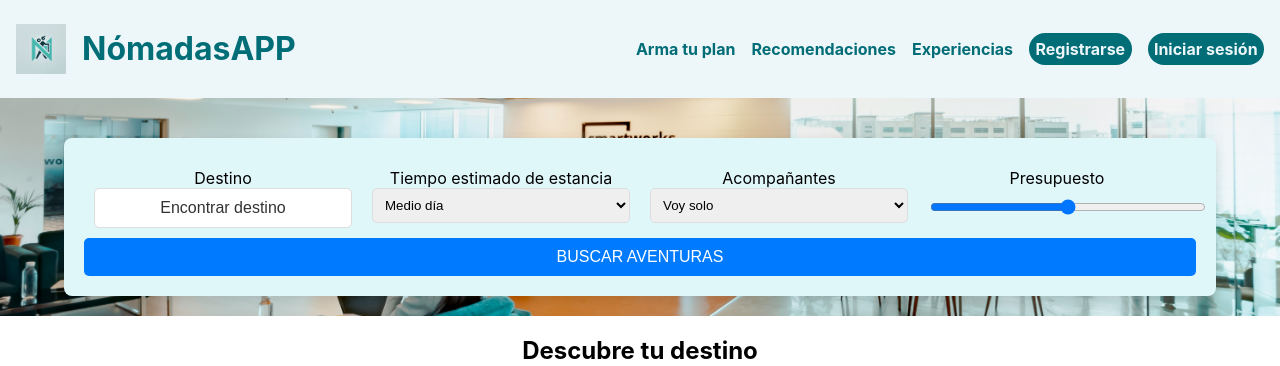
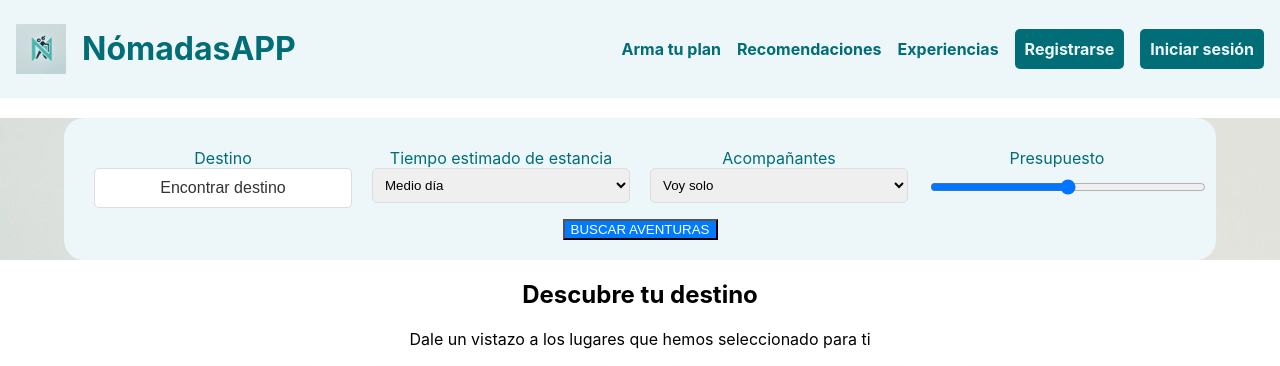
Before and after one commit to benjir03/nomadasAPP, a React (Create React App) app: page /ArmarPlan in a window 1280 px wide. Shown: the top 366 px of the page. Built offline with nearby package versions, Linux system fonts and the light colour scheme.

Commit message:
Armar Plan css

```diff
--- /dev/null
+++ b/src/estilos/styArmarPlan.css
@@ -0,0 +1,104 @@
+@import "./styGeneral.css";
+
+.armarPlan {
+  text-align: center;
+  padding: 0rem 2%;
+  background-color: var(--background-color);
+}
+
+/* Contenedor principal */
+.container {
+  width: 90%;
+  margin: auto;
+  max-width: 1200px;
+}
+
+/* Selector principal */
+.selector-principal {
+  background-color: var(--background-color);
+  color: var(--primary-color);
+  padding: 20px;
+  border-radius: 20px;
+  /* box-shadow: 0px 4px 12px rgba(0, 0, 0, 0.1); */
+  margin-top: 20px;
+}
+
+.selector-row {
+  display: flex;
+  justify-content: space-between;
+  flex-wrap: wrap;
+}
+
+.selector-item {
+  flex: 1;
+  margin: 10px;
+  text-align: center;
+}
+
+.find-destination,
+.botonAccion {
+  width: 100%;
+  padding: 10px;
+  font-size: 16px;
+  border: none;
+  border-radius: 5px;
+  cursor: pointer;
+}
+
+.find-destination {
+  background-color: #ffffff;
+  color: #333;
+  border: 1px solid #ddd;
+}
+
+.search-button {
+  background-color: #007bff;
+  color: white;
+}
+
+.select-field,
+.range-field {
+  width: 100%;
+  padding: 8px;
+  border-radius: 5px;
+  border: 1px solid #ddd;
+}
+
+/* Estilos de tarjetas */
+.card-row {
+  display: flex;
+  justify-content: space-between;
+  flex-wrap: wrap;
+  margin-top: 20px;
+}
+
+.card {
+  width: 23%;
+  border: 1px solid #ddd;
+  border-radius: 8px;
+  box-shadow: 0 4px 8px rgba(0, 0, 0, 0.1);
+  margin-bottom: 20px;
+}
+
+.card-body {
+  padding: 15px;
+}
+
+.card-title {
+  font-size: 18px;
+  font-weight: bold;
+}
+
+.card-text {
+  color: #666;
+  font-size: 14px;
+}
+
+.text-secondary {
+  color: #888;
+}
+
+.card-img {
+  width: 100%;
+  border-radius: 0 0 8px 8px;
+}
--- a/src/estilos/styHospedaje.css
+++ /dev/null
@@ -1,101 +0,0 @@
-/* Fondo con imagen */
-.background-section {
-    background-size: cover;
-    background-position: center;
-    background-repeat: no-repeat;
-    padding: 20px 0;
-  }
-
-  /* Contenedor principal */
-  .container {
-    width: 90%;
-    margin: auto;
-    max-width: 1200px;
-  }
-
-  /* Selector principal */
-  .selector-principal {
-    background-color: #e0f7fa;
-    padding: 20px;
-    border-radius: 8px;
-    box-shadow: 0px 4px 12px rgba(0, 0, 0, 0.1);
-    margin-top: 20px;
-  }
-
-  .selector-row {
-    display: flex;
-    justify-content: space-between;
-    flex-wrap: wrap;
-  }
-
-  .selector-item {
-    flex: 1;
-    margin: 10px;
-    text-align: center;
-  }
-
-  .find-destination, .search-button {
-    width: 100%;
-    padding: 10px;
-    font-size: 16px;
-    border: none;
-    border-radius: 5px;
-    cursor: pointer;
-  }
-
-  .find-destination {
-    background-color: #ffffff;
-    color: #333;
-    border: 1px solid #ddd;
-  }
-
-  .search-button {
-    background-color: #007bff;
-    color: white;
-  }
-
-  .select-field, .range-field {
-    width: 100%;
-    padding: 8px;
-    border-radius: 5px;
-    border: 1px solid #ddd;
-  }
-
-  /* Estilos de tarjetas */
-  .card-row {
-    display: flex;
-    justify-content: space-between;
-    flex-wrap: wrap;
-    margin-top: 20px;
-  }
-
-  .card {
-    width: 23%;
-    border: 1px solid #ddd;
-    border-radius: 8px;
-    box-shadow: 0 4px 8px rgba(0, 0, 0, 0.1);
-    margin-bottom: 20px;
-  }
-
-  .card-body {
-    padding: 15px;
-  }
-
-  .card-title {
-    font-size: 18px;
-    font-weight: bold;
-  }
-
-  .card-text {
-    color: #666;
-    font-size: 14px;
-  }
-
-  .text-secondary {
-    color: #888;
-  }
-
-  .card-img {
-    width: 100%;
-    border-radius: 0 0 8px 8px;
-  }
--- a/src/views/ArmarPlan.jsx
+++ b/src/views/ArmarPlan.jsx
@@ -4,7 +4,7 @@ import imgVilla from "../imgs/Imgvilla.jpg";
 import imgApartamento from "../imgs/apartamento.jpg";
 import imgResort from "../imgs/resort.jpg";
 import imgCiudad from "../imgs/ciudad.jpg";
-import "../estilos/styHospedaje.css";
+import "../estilos/styArmarPlan.css";
 
 export default function ArmarPlan() {
   return (
```
